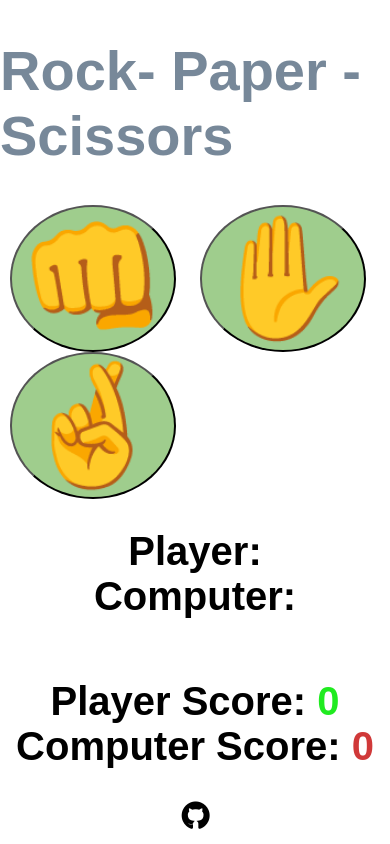
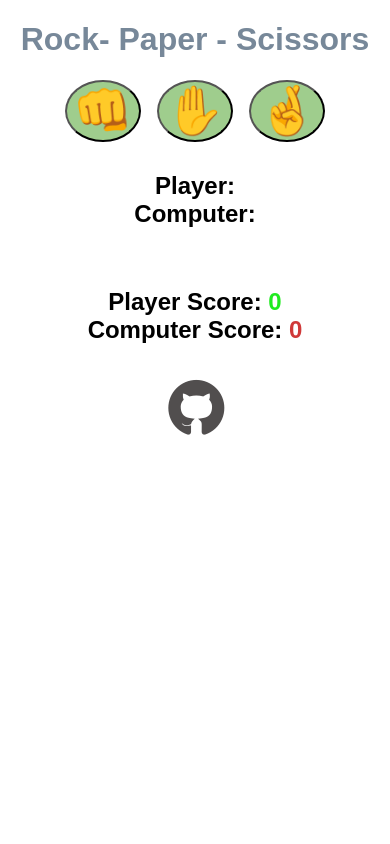
Before and after one commit to Milan13-cmd/RPS-game, a plain HTML site: page index.html in a window 390 px wide. Drawn offline with nearby package versions, Linux system fonts and the light colour scheme.

Commit message:
responsive

```diff
--- a/index.html
+++ b/index.html
@@ -1,15 +1,15 @@
 <!DOCTYPE html>
 <html lang="en">
   <head>
-    <meta charset="UTF-8">
-    <meta name="viewport" content="width=device-width, initial-scale=1.0">
+    <meta charset="UTF-8" />
+    <meta name="viewport" content="width=device-width, initial-scale=1.0" />
     <title>RPS GAME</title>
     <link
       href="https://cdn.jsdelivr.net/npm/remixicon@4.2.0/fonts/remixicon.css"
       rel="stylesheet"
     />
     <style>
-        body{
+      body {
         font-family: Arial, sans-serif;
         font-weight: bold;
         margin: 0;
@@ -17,52 +17,79 @@
         align-items: center;
         flex-direction: column;
       }
-        h1{
-            font-size: 3.5rem;
+      h1 {
+        font-size: 5rem;
         color: lightslategray;
       }
-        #choices{
+      #choices {
         margin-bottom: 30px;
       }
-        #choices button{
-            font-size: 7.5rem;
-            min-width: 160px;
+      #choices button {
+        font-size: 8rem;
+        max-width: 180px;
         margin: 0 10px;
         border-radius: 50%;
         cursor: pointer;
         background-color: rgba(143, 197, 121, 0.852);
-            transition: background  0.3s ease;
+        transition: background 0.3s ease;
       }
-        #choices button:hover{
+      #choices button:hover {
         background-color: rgb(41, 189, 31);
       }
-        #playerDisplay, #computerDisplay{
-            font-size: 2.5rem;
+      #playerDisplay,
+      #computerDisplay {
+        font-size: 3rem;
       }
-        #resultDisplay{
-            font-size: 5rem;
+      #resultDisplay {
+        font-size: 3rem;
         margin: 30px 0;
       }
-        .scoreDisplay{
-            font-size: 2.5rem;
+      .scoreDisplay {
+        font-size: 3rem;
       }
-        .greenText, #playerScoreDisplay{
+      .greenText,
+      #playerScoreDisplay {
         color: rgb(32, 235, 32);
       }
-        .redText, #computerScoreDisplay{
+      .redText,
+      #computerScoreDisplay {
         color: rgb(208, 57, 57);
       }
-        #link{
+      #link {
         margin-top: 30px;
         width: 100%;
         text-align: center;
       }
-        #link a{
+      #link a {
         text-decoration: none;
       }
-        #link a i{
+      #link a i {
+        font-size: 4rem;
+        color: rgb(81, 78, 78);
+      }
+      #link a i:active{
+        color: black;
+      }
+      @media only screen and (max-width: 768px) {
+        h1 {
           font-size: 2rem;
-            color: black;
+        }
+        #choices button {
+          font-size: 3rem;
+          margin: 0 6px;
+        }
+
+        #playerDisplay,
+        #computerDisplay {
+          font-size: 1.5rem;
+        }
+        #resultDisplay {
+          font-size: 1.2rem;
+          margin: 30px 0;
+        }
+        .scoreDisplay {
+          font-size: 1.5rem;
+        }
       }
     </style>
   </head>
@@ -79,15 +106,19 @@
     <div id="computerDisplay">Computer:</div>
     <div id="resultDisplay"></div>
 
-    <div class="scoreDisplay">Player Score:
+    <div class="scoreDisplay">
+      Player Score:
       <span id="playerScoreDisplay">0</span>
     </div>
 
-    <div class="scoreDisplay">Computer Score:
+    <div class="scoreDisplay">
+      Computer Score:
       <span id="computerScoreDisplay">0</span>
     </div>
     <div id="link">
-        <a href="https://github.com/Milan13-cmd/RPS-game"><i class="ri-github-fill"></i></a>
+      <a href="https://github.com/Milan13-cmd/RPS-game"
+        ><i class="ri-github-fill"></i
+      ></a>
     </div>
     <script src="index.js"></script>
   </body>
```
Lines whose indentation alone changed are shown as unchanged.
